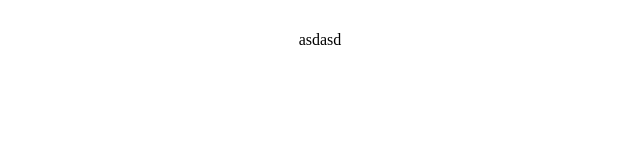
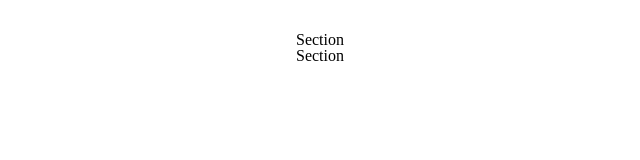
Before and after one commit to nbc7799/gotoPlace-FE, a React (Vite) app: page / in a window 1280 px wide. Shown: the top 160 px of the page, without its empty margins (320-960 px from the left). Built offline with nearby package versions, Linux system fonts and the light colour scheme.

Commit message:
feat/Route 설정

```diff
--- a/package.json
+++ b/package.json
@@ -11,7 +11,8 @@
   },
   "dependencies": {
     "react": "^19.1.0",
-    "react-dom": "^19.1.0"
+    "react-dom": "^19.1.0",
+    "react-router-dom": "^7.7.0"
   },
   "devDependencies": {
     "@eslint/js": "^9.30.1",
--- a/src/App.jsx
+++ b/src/App.jsx
@@ -1,9 +1,15 @@
-import { useState } from "react";
-
 import "./App.css";
+import { BrowserRouter, Route, Routes } from "react-router-dom";
+import Home from "./pages/Home";
 
 function App() {
-  return <div>asdasd</div>;
+  return (
+    <BrowserRouter>
+      <Routes>
+        <Route path="/" element={<Home/>} />
+      </Routes>
+    </BrowserRouter>
+  )
 }
 
 export default App;
--- /dev/null
+++ b/src/components/Section.jsx
@@ -0,0 +1,7 @@
+import React from 'react'
+
+export default function Section() {
+  return (
+    <div>Section</div>
+  )
+}
--- /dev/null
+++ b/src/pages/Home.jsx
@@ -0,0 +1,11 @@
+import React from 'react'
+import Section from '../components/Section'
+
+export default function Home() {
+  return (
+    <>
+    <Section/>
+    <Section/>
+    </>
+  )
+}
--- a/vite.config.js
+++ b/vite.config.js
@@ -1,7 +1,7 @@
 import { defineConfig } from "vite";
 import react from "@vitejs/plugin-react";
 
-import * as path from "path";
+import path from 'path';
 
 export default defineConfig({
   plugins: [react()],
```
Also changed, not shown: 1 other file (tests, documents, lock files or other folders).
